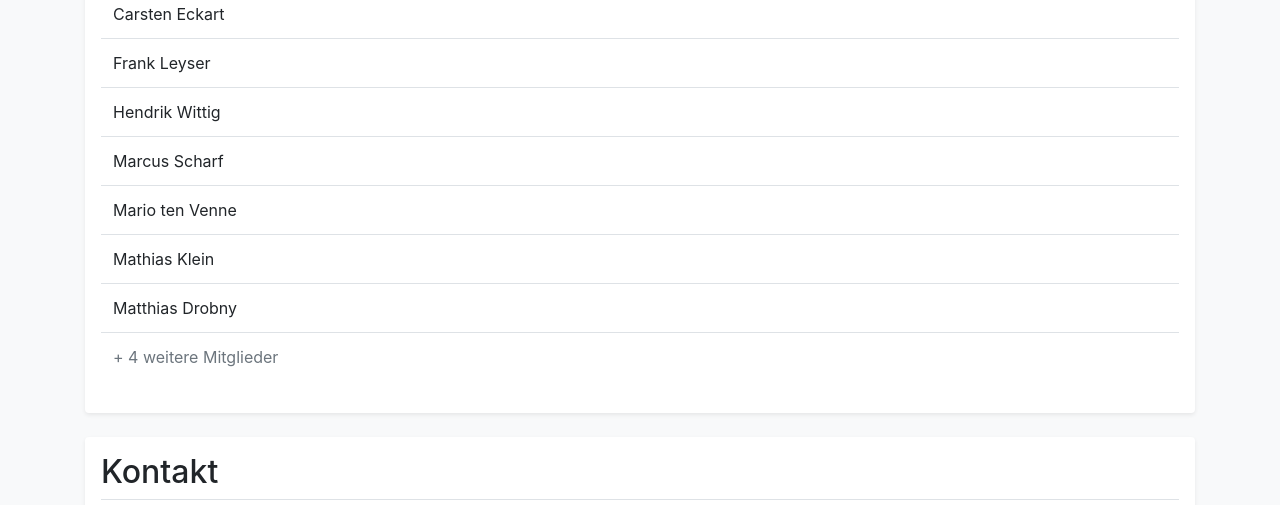
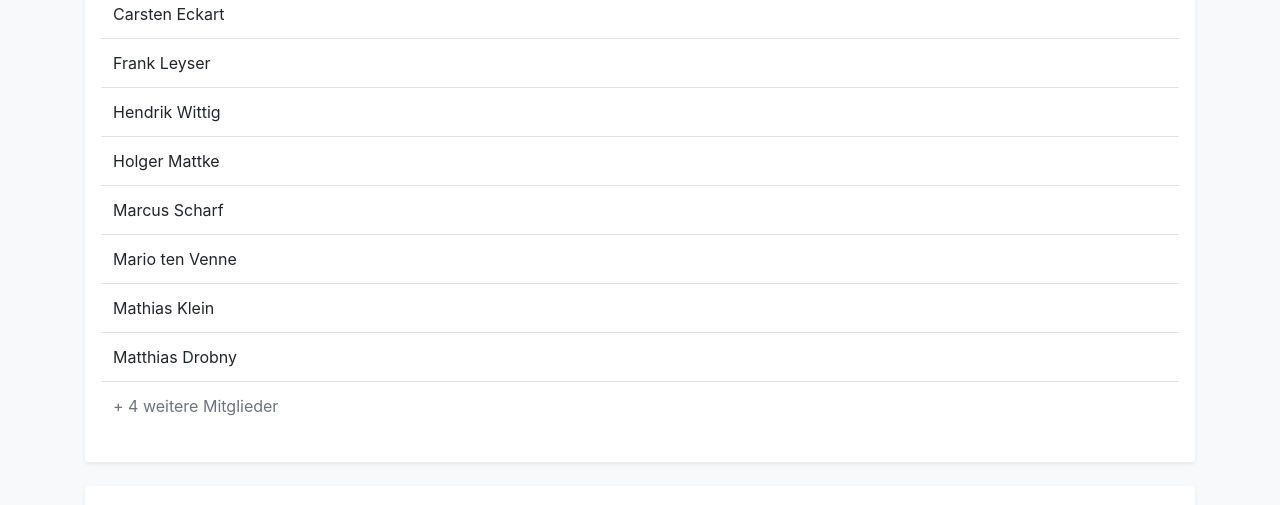
Before and after one commit to anoymouserver/buergernetz-gera-greiz.de, a plain HTML site: page index.html in a window 1280 px wide. Shown: the part 1580-2085 px from the top of the page. Drawn offline with Linux system fonts and the light colour scheme.

Commit message:
add new member

```diff
--- a/index.html
+++ b/index.html
@@ -115,6 +115,10 @@
             </tr>
             <tr>
               <td>Hendrik Wittig</td>
+              <td></td>
+            </tr>
+            <tr>
+              <td>Holger Mattke</td>
               <td></td>
             </tr>
             <tr>
```
